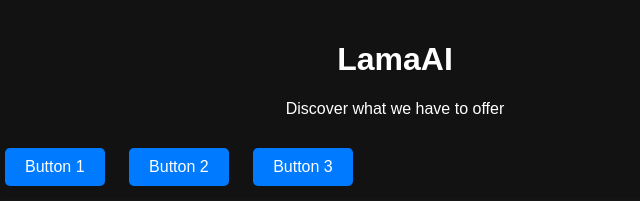
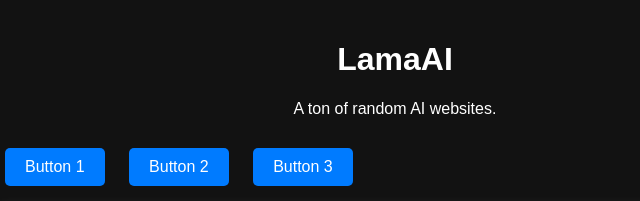
Before and after one commit to HttpAnimation/LamaAI, a plain HTML site: page index.html in a window 1280 px wide. Shown: the top 201 px of the page, 245-885 px from the left. Drawn offline with Linux system fonts and the light colour scheme.

Commit message:
A ton of random AI websites.

```diff
--- a/index.html
+++ b/index.html
@@ -52,7 +52,7 @@
 <div class="container">
   <div class="header">
     <h1>LamaAI</h1>
-    <p>Discover what we have to offer</p>
+    <p>A ton of random AI websites.</p>
   </div>
 
   <div class="buttons">
```
